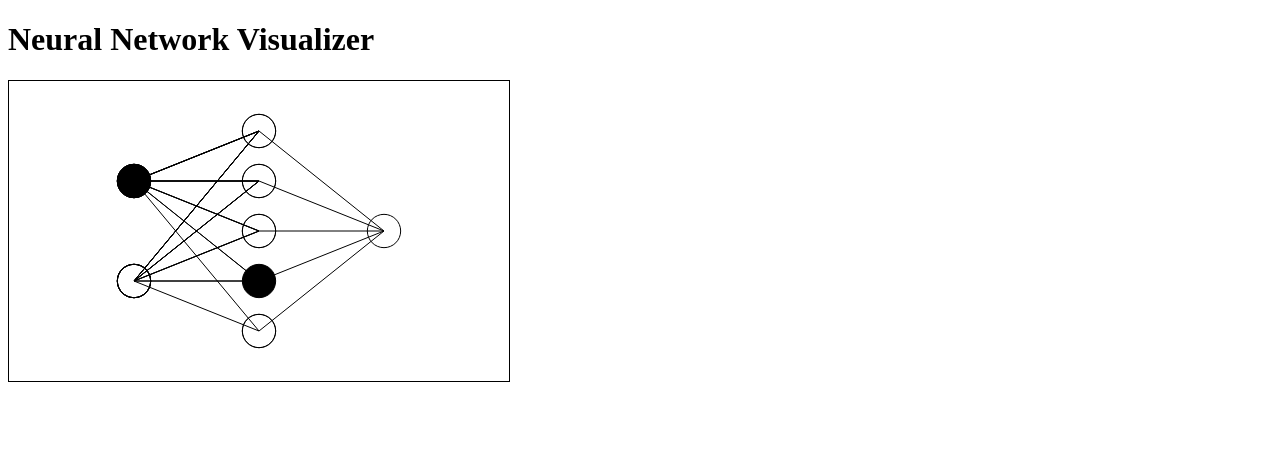
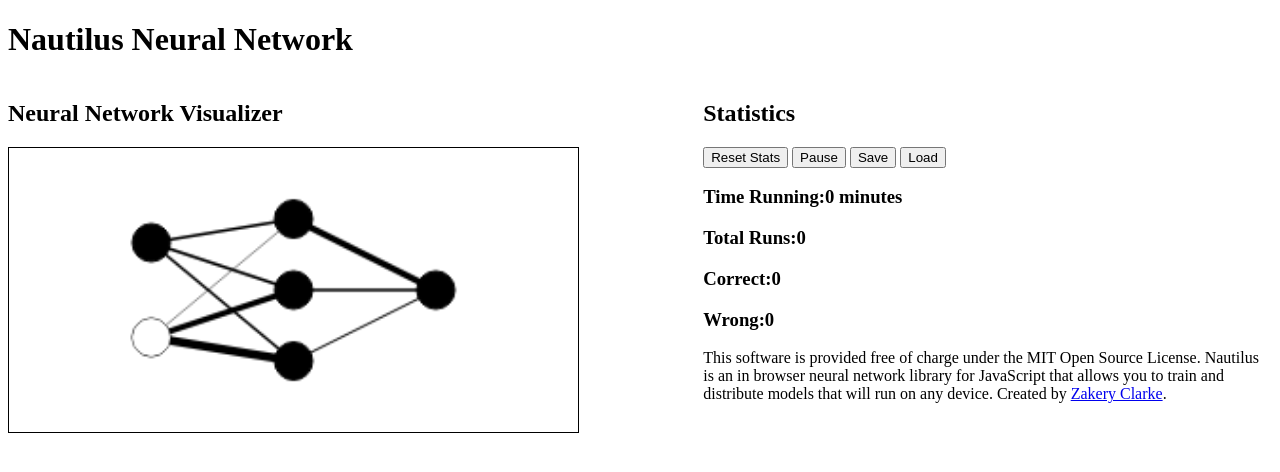
Before and after one commit to zakerytclarke/nautilus.js, a plain HTML site: page index.html in a window 1280 px wide. Drawn offline with Linux system fonts and the light colour scheme.

Commit message:
Add files via upload

```diff
--- a/index.html
+++ b/index.html
@@ -9,22 +9,60 @@
 </head>
 <body>
 <h1>
+Nautilus Neural Network
+</h1>
+<div style="float:left;width:45%;height:100%;">
+<h2>
 Neural Network Visualizer
-</h1>
-<canvas id="nautilusvisual" width="500px" height="300px" style="border:1px black solid;"></canvas>
+</h2>
+<canvas id="nautilusvisual" style="width:100%;height:75%;border:1px black solid;"></canvas>
+</div>
+<div style="float:right;width:45%;height:100%;">
+<h2>
+Statistics
+</h2>
 
+<button id="reset" onclick="reset()">Reset Stats</button>
+<button id="stop" onclick="stop()">Pause</button>
+<button id="save" onclick="save()">Save</button>
+<button id="stop" onclick="load()">Load</button>
+<h3>
+Time Running:0 minutes
+</h3>
+<h3>
+Total Runs:0
+</h3>
+<h3>
+Correct:0
+</h3>
+<h3>
+Wrong:0
+</h3>
+<p>
+This software is provided free of charge under the MIT Open Source License. Nautilus is an in browser neural network library for JavaScript that allows you to train and distribute models that will run on any device. Created by <a href="https://zakerytclarke.github.io">Zakery Clarke</a>.
+</p>
+</div>
 <script src="nautilus.js">
 </script>
 <script>
+function stop(){
+  clearInterval(timer);
+}
+var test=new network([2,3,1]);
+test.reset();
+var timer=setInterval(function(){runit();},100);
 
-var test=new network([2,5,1]);
-test.reset();
-var args=[0,1];
+function runit(){
+var args=[Math.floor(Math.random()*2),Math.floor(Math.random()*2)];
 test.evaluate(args);
 test.draw();
-test.log();
-var temp=JSON.parse(JSON.stringify(test));
-console.log(temp);
+if(args[0]==args[1]){
+  test.backpropagate([1]);
+}else{
+  test.backpropagate([0]);
+}
+}
+
 </script>
 </body>
 </html>
--- a/nautilus.js
+++ b/nautilus.js
@@ -2,6 +2,7 @@
 function network(args){
 	this.layers=[];
 	this.numberoflayers=args.length;
+	this.step=0.01;
 	this.reset=
 	function(){
 		for(var i=0;i<this.numberoflayers;i++){
@@ -15,10 +16,21 @@
 	}
 	this.backpropagate=
 	function(args){
-			var correct=[];
-			for(var i=0;i<args.length;i++){
-				correct[i]=args[i];
+		for(var i=0;i<this.layers[this.layers.length-1].nodes.length;i++){
+			this.layers[0].nodes[i].value=args[i];
+		}
+		for(var y=this.numberoflayers;y>1;y--){
+			for(var z=0;z<this.layers[y].nodes.length;z++){//this layers nodes
+				for(var x=0;x<this.layers[y].length;x++){//previous layers nodes
+					if(this.layers[y-1].nodes[x].weight[z]*this.layers[y].nodes[x].value<this.layers[y].nodes[x].value){
+						this.layers[y-1].nodes[x].weights[z]+=this.step;
+					}else{
+						this.layers[y-1].nodes[x].weights[z]-=this.step;
+					}
 			}
+}
+		}
+
 	}
 	this.evaluate=
 	function(args){
@@ -32,9 +44,12 @@
 					this.layers[y].nodes[x].value+=this.layers[y-1].nodes[z].weights[x]*this.layers[y-1].nodes[z].value;
 					}
 				}
+				this.layers[y].nodes[x].activate();
+
 			}
 
 		}
+	//	return this.layer[layer.length];
 	}
 	this.draw=
 	function(){
@@ -45,23 +60,30 @@
 		ctx.clearRect(0,0,w,h);
 		for(var y=0;y<this.numberoflayers;y++){
 			for(var x=0;x<this.layers[y].nodes.length;x++){
+
+								if(this.numberoflayers>y+1){
+									for(var z=0;z<this.layers[y+1].nodes.length;z++){
+										ctx.lineWidth=5*this.layers[y].nodes[x].weights[z];
+										ctx.beginPath();
+										ctx.moveTo(w/(this.numberoflayers+1)*(y+1),h/(this.layers[y].nodes.length+1)*(x+1));
+										ctx.lineTo(w/(this.numberoflayers+1)*(y+2),h/(this.layers[y+1].nodes.length+1)*(1+z));
+										ctx.stroke();
+									}
+								}
+
+
 				ctx.beginPath();
 				ctx.lineWidth=1;
 				ctx.arc(w/(this.numberoflayers+1)*(y+1),h/(this.layers[y].nodes.length+1)*(x+1),w/this.numberoflayers/10,0,2*Math.PI);
 
 				if(this.layers[y].nodes[x].value>0.5){
-					ctx.stroke();
+					ctx.fillStyle="black";
 				}else{
+					ctx.fillStyle="white";
+				}
+				ctx.stroke();
 					ctx.fill();
-				}
 
-				if(this.numberoflayers>y+1){
-					for(var z=0;z<this.layers[y+1].nodes.length;z++){
-						ctx.moveTo(w/(this.numberoflayers+1)*(y+1),h/(this.layers[y].nodes.length+1)*(x+1));
-						ctx.lineTo(w/(this.numberoflayers+1)*(y+2),h/(this.layers[y+1].nodes.length+1)*(1+z));
-						ctx.stroke();
-					}
-				}
 
 			}
 		}
@@ -83,7 +105,7 @@
 	this.reset=
 	function(){
 		for(var i=0;i<num;i++){
-			this.weights.push(Math.random());
+			this.weights.push(Math.random()*2-1);
 		}
 	}
 	this.activate=
```
